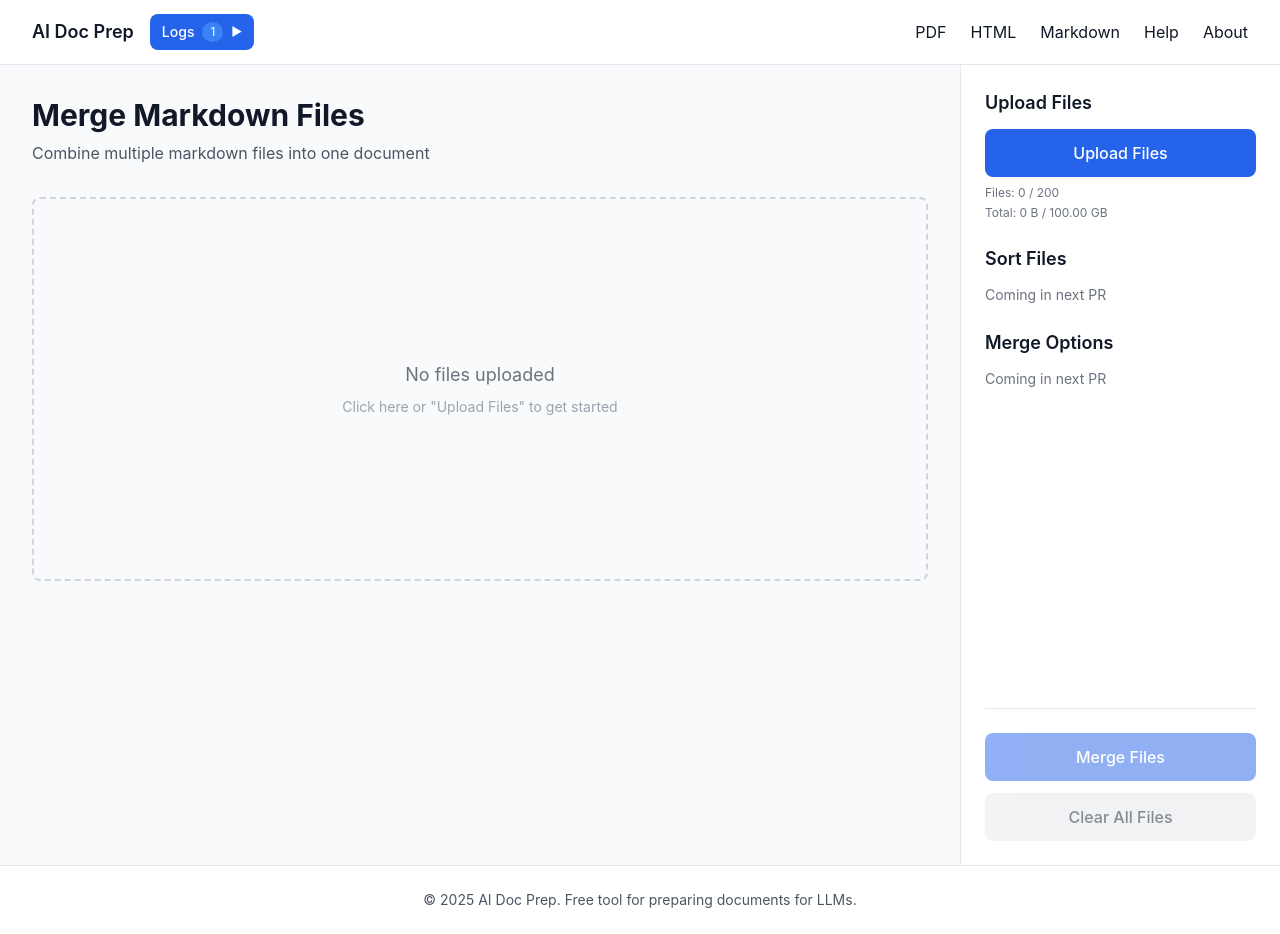
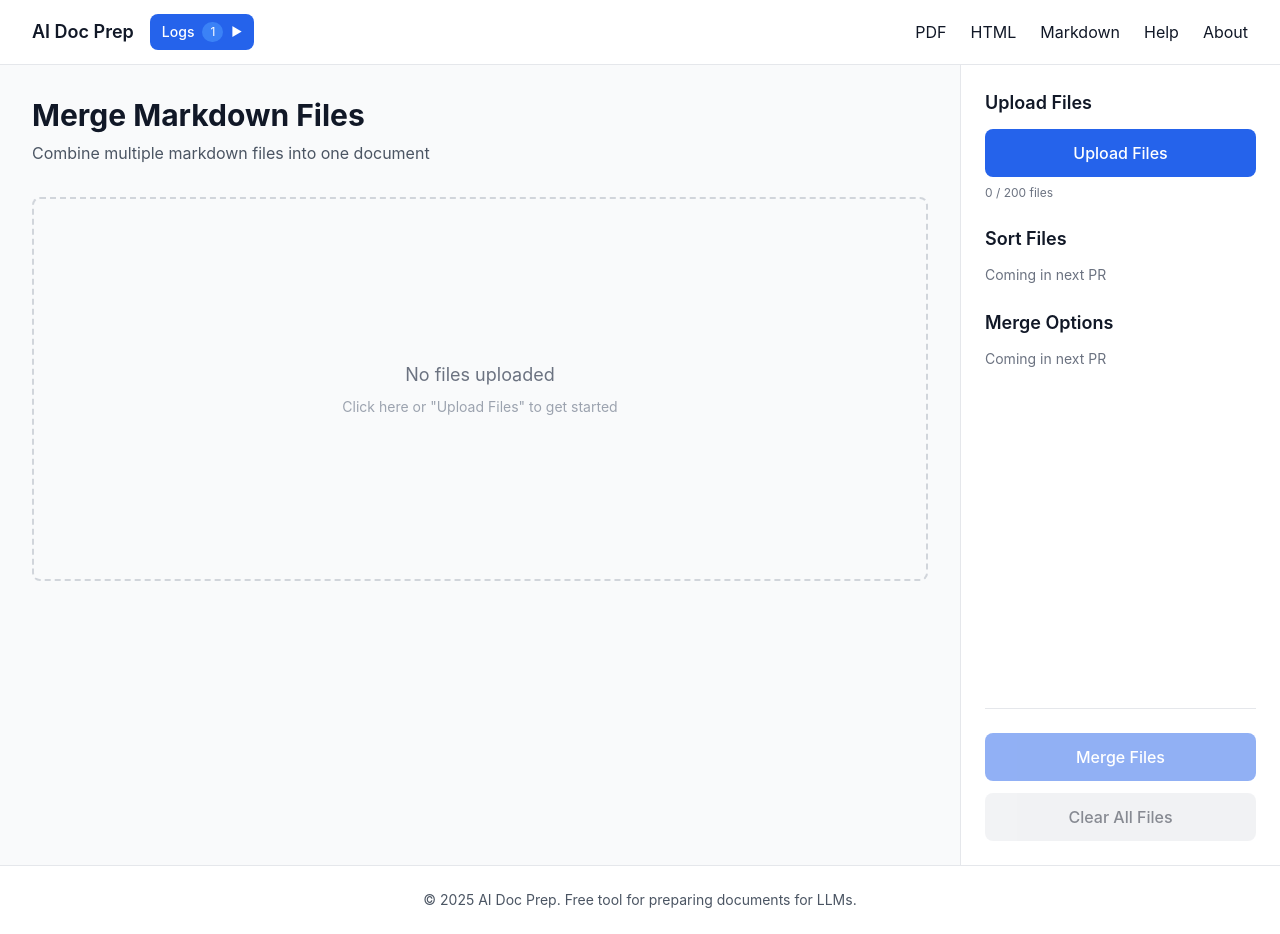
Before and after one commit to guy915/iLoveMD, a Next.js app: page /merge-markdown in a window 1280 px wide. Built offline with nearby package versions, Linux system fonts and the light colour scheme.

Commit message:
Fix icon size and remove total size display
- Restore card icon size to w-12 h-12 (was incorrectly reduced to w-8)
- Remove total size display from control panel (only show file count)
- Remove unused totalSize variable

```diff
--- a/src/app/merge-markdown/page.tsx
+++ b/src/app/merge-markdown/page.tsx
@@ -175,9 +175,6 @@ export default function MergeMarkdownPage() {
     fileInputRef.current?.click()
   }, [addLog])
 
-  // Calculate total size
-  const totalSize = files.reduce((sum, f) => sum + f.file.size, 0)
-
   return (
     <div className="flex h-screen overflow-hidden">
       {/* Canvas Area - Left Side */}
@@ -231,7 +228,7 @@ export default function MergeMarkdownPage() {
                   <div className="aspect-[210/297] bg-gray-100 border-b-2 border-gray-200 flex items-center justify-center p-4">
                     <div className="text-center">
                       <svg
-                        className="w-8 h-8 mx-auto mb-2 text-gray-400"
+                        className="w-12 h-12 mx-auto mb-2 text-gray-400"
                         fill="none"
                         stroke="currentColor"
                         viewBox="0 0 24 24"
@@ -284,14 +281,9 @@ export default function MergeMarkdownPage() {
             >
               Upload Files
             </Button>
-            <div className="mt-2 space-y-1">
-              <p className="text-xs text-gray-500">
-                Files: {files.length} / {FILE_SIZE.MAX_MERGE_FILES}
-              </p>
-              <p className="text-xs text-gray-500">
-                Total: {formatFileSize(totalSize)} / {formatFileSize(FILE_SIZE.MAX_TOTAL_MERGE_SIZE)}
-              </p>
-            </div>
+            <p className="text-xs text-gray-500 mt-2">
+              {files.length} / {FILE_SIZE.MAX_MERGE_FILES} files
+            </p>
           </div>
 
           {/* Sorting Section - Placeholder */}
```
